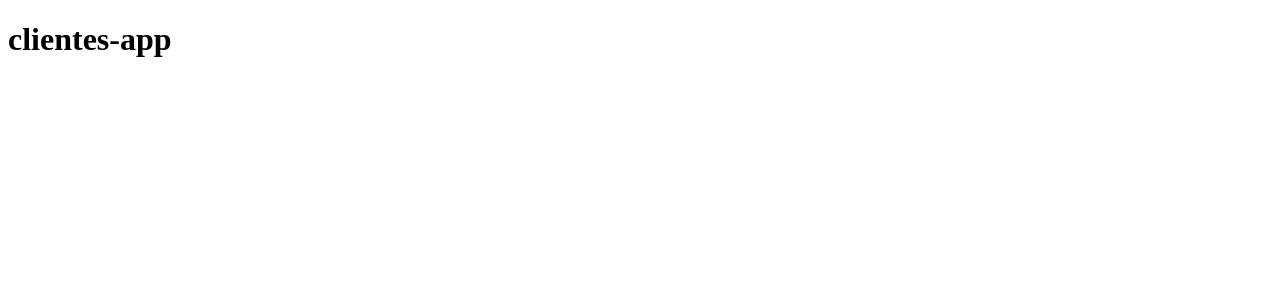
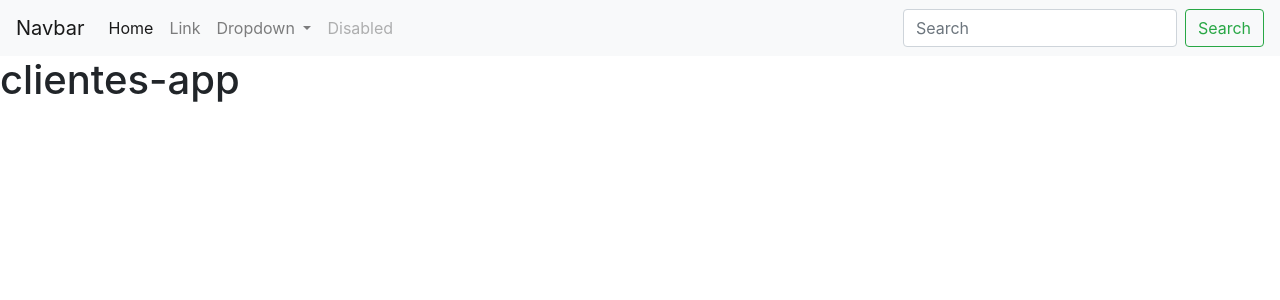
Before and after one commit to lincidro/angular-spring5-clientes, an Angular app: page / in a window 1280 px wide. Shown: the top 300 px of the page. Built offline with nearby package versions, Linux system fonts and the light colour scheme.

Commit message:
feat: Se agrega bootstrap y un Navbar

```diff
--- a/src/app/app.component.html
+++ b/src/app/app.component.html
@@ -1 +1,37 @@
+<nav class="navbar navbar-expand-lg navbar-light bg-light">
+  <a class="navbar-brand" href="#">Navbar</a>
+  <button class="navbar-toggler" type="button" data-toggle="collapse" data-target="#navbarSupportedContent" aria-controls="navbarSupportedContent" aria-expanded="false" aria-label="Toggle navigation">
+    <span class="navbar-toggler-icon"></span>
+  </button>
+
+  <div class="collapse navbar-collapse" id="navbarSupportedContent">
+    <ul class="navbar-nav mr-auto">
+      <li class="nav-item active">
+        <a class="nav-link" href="#">Home <span class="sr-only">(current)</span></a>
+      </li>
+      <li class="nav-item">
+        <a class="nav-link" href="#">Link</a>
+      </li>
+      <li class="nav-item dropdown">
+        <a class="nav-link dropdown-toggle" href="#" id="navbarDropdown" role="button" data-toggle="dropdown" aria-haspopup="true" aria-expanded="false">
+          Dropdown
+        </a>
+        <div class="dropdown-menu" aria-labelledby="navbarDropdown">
+          <a class="dropdown-item" href="#">Action</a>
+          <a class="dropdown-item" href="#">Another action</a>
+          <div class="dropdown-divider"></div>
+          <a class="dropdown-item" href="#">Something else here</a>
+        </div>
+      </li>
+      <li class="nav-item">
+        <a class="nav-link disabled" href="#">Disabled</a>
+      </li>
+    </ul>
+    <form class="form-inline my-2 my-lg-0">
+      <input class="form-control mr-sm-2" type="search" placeholder="Search" aria-label="Search">
+      <button class="btn btn-outline-success my-2 my-sm-0" type="submit">Search</button>
+    </form>
+  </div>
+</nav>
+
 <h1>{{title}}</h1>
--- a/src/index.html
+++ b/src/index.html
@@ -6,8 +6,25 @@
   <base href="/">
   <meta name="viewport" content="width=device-width, initial-scale=1">
   <link rel="icon" type="image/x-icon" href="favicon.ico">
+  <link
+    rel="stylesheet"
+    href="https://maxcdn.bootstrapcdn.com/bootstrap/4.0.0/css/bootstrap.min.css"
+    integrity="sha384-Gn5384xqQ1aoWXA+058RXPxPg6fy4IWvTNh0E263XmFcJlSAwiGgFAW/dAiS6JXm"
+    crossorigin="anonymous">
 </head>
 <body>
   <app-root></app-root>
+  <script
+    src="https://code.jquery.com/jquery-3.2.1.slim.min.js"
+    integrity="sha384-KJ3o2DKtIkvYIK3UENzmM7KCkRr/rE9/Qpg6aAZGJwFDMVNA/GpGFF93hXpG5KkN"
+    crossorigin="anonymous"></script>
+  <script
+    src="https://cdnjs.cloudflare.com/ajax/libs/popper.js/1.12.9/umd/popper.min.js"
+    integrity="sha384-ApNbgh9B+Y1QKtv3Rn7W3mgPxhU9K/ScQsAP7hUibX39j7fakFPskvXusvfa0b4Q"
+    crossorigin="anonymous"></script>
+  <script
+    src="https://maxcdn.bootstrapcdn.com/bootstrap/4.0.0/js/bootstrap.min.js"
+    integrity="sha384-JZR6Spejh4U02d8jOt6vLEHfe/JQGiRRSQQxSfFWpi1MquVdAyjUar5+76PVCmYl"
+    crossorigin="anonymous"></script>
 </body>
 </html>
```
